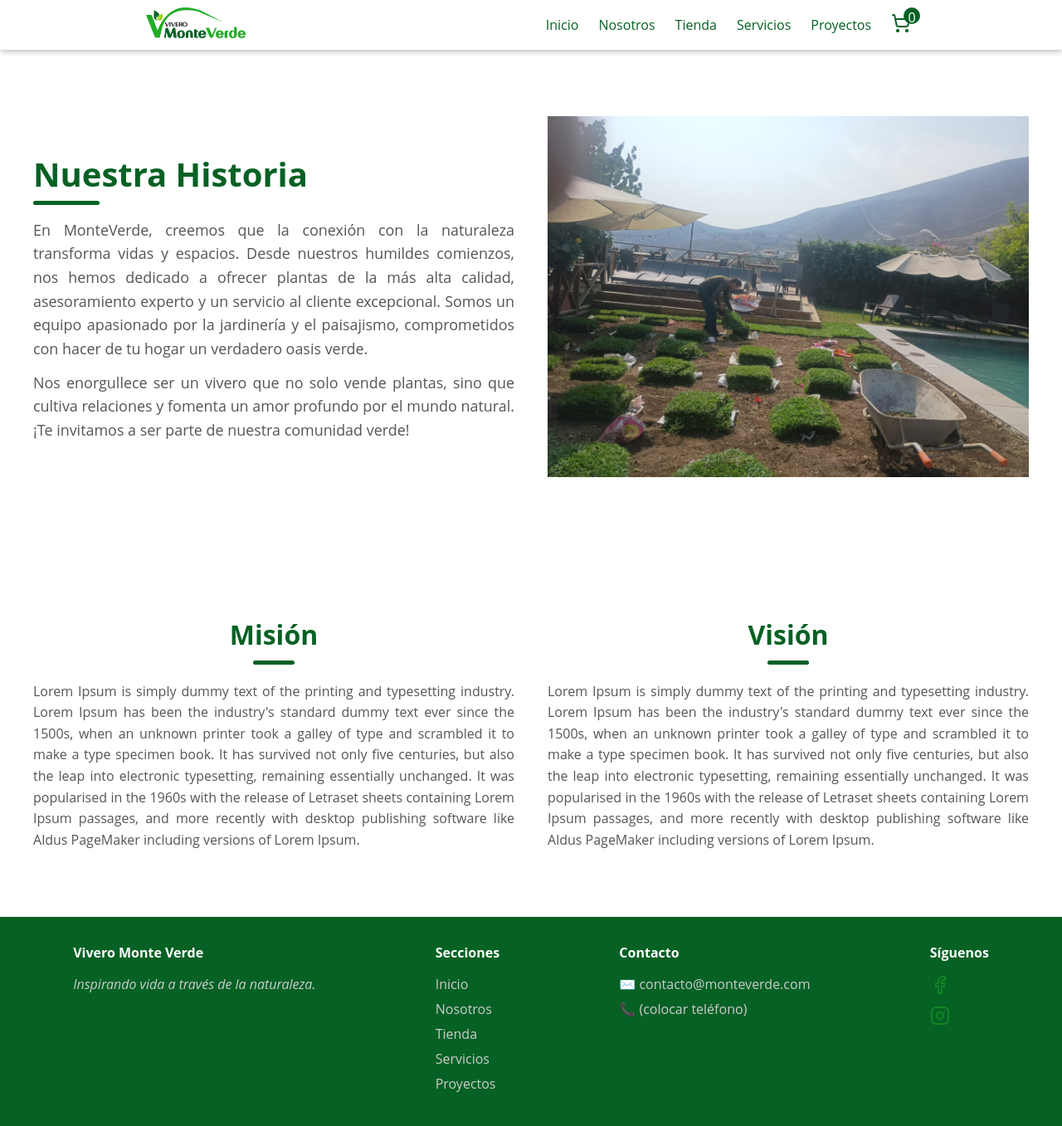
After one commit to nelsiton20/monte-verde, a Django app: page /us/ in a window 1280 px wide. The commit adds this page. Shown: the whole page at 83% size. Run offline with Django 5.2, Linux system fonts and the light colour scheme.

Commit message:
about us page added

```diff
--- a/monte_verde/monte_verde/urls.py
+++ b/monte_verde/monte_verde/urls.py
@@ -10,7 +10,8 @@ urlpatterns = [
     path('admin/', admin.site.urls),
     path('', views.index, name='home'),
     path('services/', views.services_view, name='services'),
-    path('store/', include('store.urls'))
+    path('store/', include('store.urls')),
+    path('us/', views.us_view, name='us')
 ]
 
 if settings.DEBUG:
--- a/monte_verde/monte_verde/views.py
+++ b/monte_verde/monte_verde/views.py
@@ -5,3 +5,6 @@ def index(request):
 
 def services_view(request):
     return render(request, 'services.html')
+
+def us_view(request):
+    return render(request, 'us.html')
--- a/monte_verde/static/css/base.css
+++ b/monte_verde/static/css/base.css
@@ -6,7 +6,7 @@
 
 body{
     margin: 0;
-    font-family: sans-serif;
+    font-family: 'Open Sans', Arial, sans-serif;
     display: flex;
     flex-direction: column;
     min-height: 100dvh;
@@ -15,6 +15,7 @@ body{
 h1, h2, h3, h4, p{
     margin: 0;
 }
+
 
 .body-main-container{
     flex: 1;
--- /dev/null
+++ b/monte_verde/static/css/us.css
@@ -0,0 +1,116 @@
+:root{
+    --verde-bosque: #056124;
+    --gris-oscuro: #303030;
+    --verde-menta: #20ac25;
+    --text-color: #555;
+}
+
+h2, h3, p{
+    margin: 0;
+}
+
+/* ESTILOS DEL CONTENDOR MAIN */
+.us-main-container{
+    padding: 80px 20px;
+    display: flex;
+    gap: 40px;
+    align-items: center;
+    max-width: 1200px;
+    margin: 0 auto;
+    line-height: 1.6;
+}
+
+.us-main-container--content-container{
+    flex: 1;
+    text-align: justify;
+
+    & p{
+        color: var(--text-color);
+        margin-bottom: 12px;
+        font-size: 1.12rem;
+    }
+}
+
+.content-container--title-container{
+    margin-bottom: 16px;
+
+    & h2{
+        font-size: 2.5rem;
+        color: var(--verde-bosque);
+    }
+
+    & span{
+        display: block;
+        width: 80px;
+        height: 5px;
+        background-color: var(--verde-bosque);
+        border-radius: 20px;
+    }
+}
+
+.us-main-container--img-container{
+    flex: 1;
+
+    & img{
+        max-width: 100%;
+        height: auto;
+    }
+}
+/* ----------------------------- */
+
+
+/* MISIÓN - VISIÓN */
+.mision-vision-container{
+    padding: 80px 20px;
+    display: flex;
+    max-width: 1200px;
+    gap: 40px;
+    margin: 0 auto;
+}
+
+.mision-vision-container--article-container{
+    & p{
+        color: var(--text-color);
+        text-align: justify;
+        line-height: 1.6;
+    }
+}
+
+.mision-vision-container--article-container--title-container{
+    display: flex;
+    align-items: center;
+    flex-direction: column;
+    gap: 10px;
+    margin-bottom: 20px;
+
+    & h3{
+        font-size: 2rem;
+        color: var(--verde-bosque);
+    }
+
+    & span{
+        display: block;
+        width: 50px;
+        height: 5px;
+        border-radius: 20px;
+        background-color: var(--verde-bosque);
+    }
+}
+
+/* --------------- */
+
+
+/* MEDIA QUERIES */
+@media (max-width: 1000px){
+    .us-main-container{
+        flex-direction: column;
+        justify-content: center;
+    }
+}
+
+@media (max-width: 768px){
+    .mision-vision-container{
+        flex-direction: column;
+    }
+}
+/* ------------- */
--- a/monte_verde/templates/base.html
+++ b/monte_verde/templates/base.html
@@ -38,7 +38,7 @@
                     </a>
                 </div>
                 <div class="nav-list--item-container">
-                    <a href="#" class="nav-list--item-container--link">
+                    <a href="{% url 'us' %}" class="nav-list--item-container--link">
                         <span class="nav-list--item-container-icon"><img src="{% static 'img/nav-icons/us.png' %}"></span>
                         <li>Nosotros</li>
                     </a>
@@ -98,7 +98,7 @@
                 <h4 class="footer-section--title">Secciones</h4>
                 <ul class="links-ul">
                     <li><a href="{% url 'home' %}" class="links-ul--item">Inicio</a></li>
-                    <li><a href="#" class="links-ul--item">Nosotros</a></li>
+                    <li><a href="{% url 'us' %}" class="links-ul--item">Nosotros</a></li>
                     <li><a href="{% url 'store' %}" class="links-ul--item">Tienda</a></li>
                     <li><a href="{% url 'services' %}" class="links-ul--item">Servicios</a></li>
                     <li><a href="#" class="links-ul--item">Proyectos</a></li>
--- /dev/null
+++ b/monte_verde/templates/us.html
@@ -0,0 +1,36 @@
+{% extends 'base.html' %}
+
+{% load static %}
+{% block style %} {% static 'css/us.css' %} {% endblock %}
+
+{% block content %}
+    <main class="us-main-container">
+        <div class="us-main-container--content-container">
+            <div class="content-container--title-container">
+                <h2>Nuestra Historia</h2>
+                <span></span>
+            </div>
+            <p>En MonteVerde, creemos que la conexión con la naturaleza transforma vidas y espacios. Desde nuestros humildes comienzos, nos hemos dedicado a ofrecer plantas de la más alta calidad, asesoramiento experto y un servicio al cliente excepcional. Somos un equipo apasionado por la jardinería y el paisajismo, comprometidos con hacer de tu hogar un verdadero oasis verde.</p>
+            <p>Nos enorgullece ser un vivero que no solo vende plantas, sino que cultiva relaciones y fomenta un amor profundo por el mundo natural. ¡Te invitamos a ser parte de nuestra comunidad verde!</p>
+        </div>
+        <div class="us-main-container--img-container">
+            <img src="{% static 'img/us-image.jpeg' %}">
+        </div>
+    </main>
+    <section class="mision-vision-container">
+        <article class="mision-vision-container--article-container">
+            <div class="mision-vision-container--article-container--title-container">
+                <h3>Misión</h3>
+                <span></span>
+            </div>
+            <p>Lorem Ipsum is simply dummy text of the printing and typesetting industry. Lorem Ipsum has been the industry's standard dummy text ever since the 1500s, when an unknown printer took a galley of type and scrambled it to make a type specimen book. It has survived not only five centuries, but also the leap into electronic typesetting, remaining essentially unchanged. It was popularised in the 1960s with the release of Letraset sheets containing Lorem Ipsum passages, and more recently with desktop publishing software like Aldus PageMaker including versions of Lorem Ipsum.</p>
+        </article>
+        <article class="mision-vision-container--article-container">
+            <div class="mision-vision-container--article-container--title-container">
+                <h3>Visión</h3>
+                <span></span>
+            </div>
+            <p>Lorem Ipsum is simply dummy text of the printing and typesetting industry. Lorem Ipsum has been the industry's standard dummy text ever since the 1500s, when an unknown printer took a galley of type and scrambled it to make a type specimen book. It has survived not only five centuries, but also the leap into electronic typesetting, remaining essentially unchanged. It was popularised in the 1960s with the release of Letraset sheets containing Lorem Ipsum passages, and more recently with desktop publishing software like Aldus PageMaker including versions of Lorem Ipsum.</p>
+        </article>
+    </section>
+{% endblock %}
```
Also changed, not shown: monte_verde/static/img/us-image.jpeg (added).
